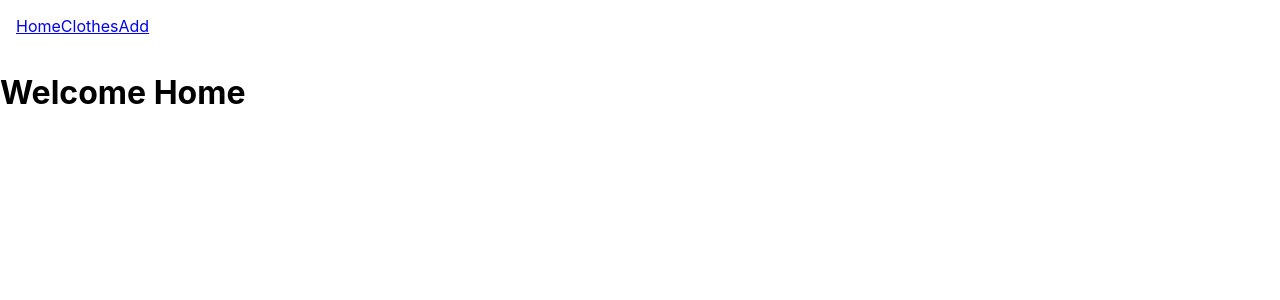
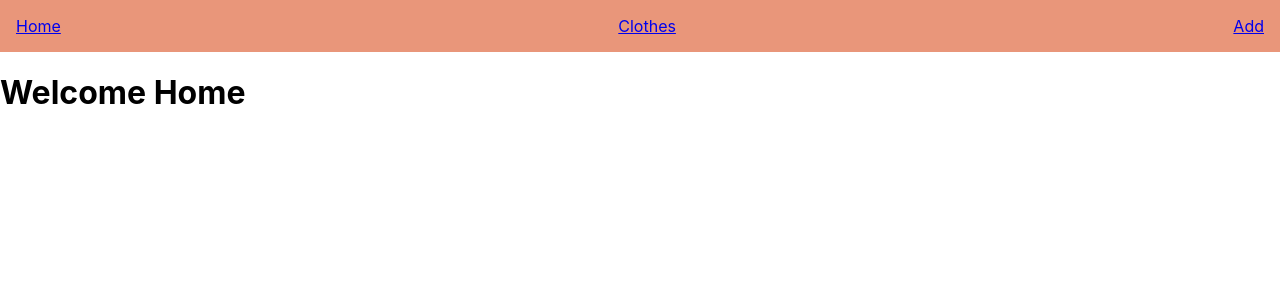
Before and after one commit to mannytoribio/react-clothes, a React (Create React App) app: page / in a window 1280 px wide. Shown: the top 300 px of the page. Built offline with nearby package versions, Linux system fonts and the light colour scheme.

Commit message:
added item info formatting to the clothes page

```diff
--- a/src/App.css
+++ b/src/App.css
@@ -1,6 +1,6 @@
 nav {
   padding: 1em;
-  backgrounColor: darksalmon;
+  background-color: darksalmon;
   display: flex;
-  justifyContent: 'space-between'
+  justify-content: space-between
 }
--- a/src/App.js
+++ b/src/App.js
@@ -7,17 +7,13 @@ import Home from './components/home';
 import Clothes from './components/clothes';
 import Add from './components/add';
 import './App.css'
+import Navbar from './components/shared/Navbar';
 
 function App() {
   return (
     <Router>
-      <header>
-        <nav>
-         <NavLink exact to="/">Home</NavLink>
-         <NavLink exact to="/clothes">Clothes</NavLink>
-         <NavLink exact to="/add">Add</NavLink>
-        </nav>
-      </header>
+      <Navbar />
+      <main>
     <Switch>
       <Route exact path='/' component={Home} />
       <Route path='/clothes' component={Clothes} />
@@ -26,6 +22,7 @@ function App() {
         <h1>404 - Page Not Found</h1>
       </Route>
     </Switch>
+    </main>
     </Router>
   )
 }
--- a/src/components/clothes/index.jsx
+++ b/src/components/clothes/index.jsx
@@ -16,7 +16,8 @@ function Clothes() {
         : clothing.map(item => {
           return (
             <div key={item.id}>
-              <h3>{item.brand} {item.type}</h3>
+              <h3>{item.brand} {item.color} {item.style} {item.type}</h3>
+              <p>${item.price}</p>
             </div>
           )
         })
--- a/src/components/shared/Navbar.jsx
+++ b/src/components/shared/Navbar.jsx
@@ -1,5 +1,5 @@
 import { NavLink } from "react-router-dom";
-import './App.css'
+
 
 export default function Navbar() {
   return (
```
